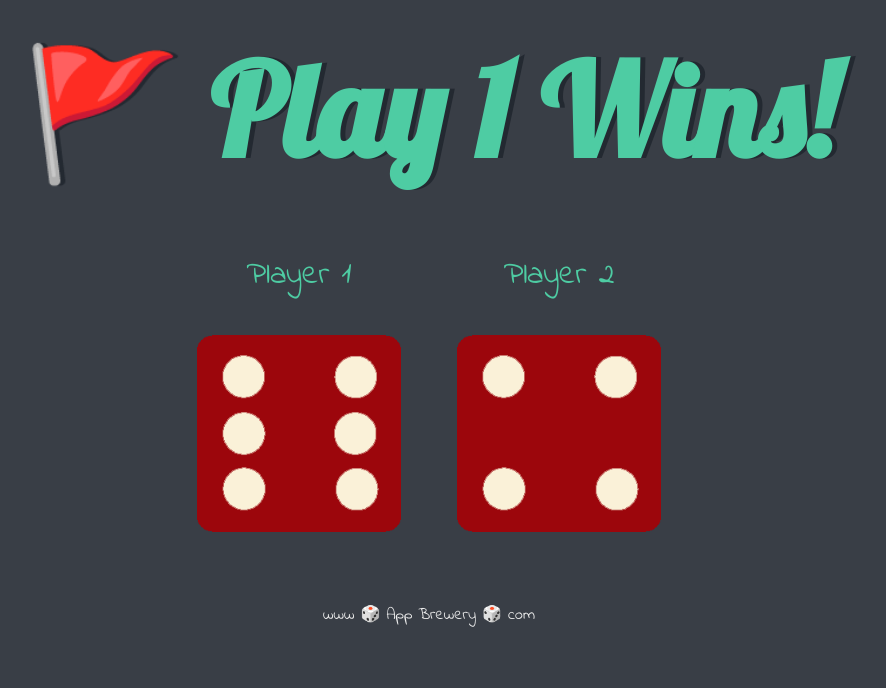
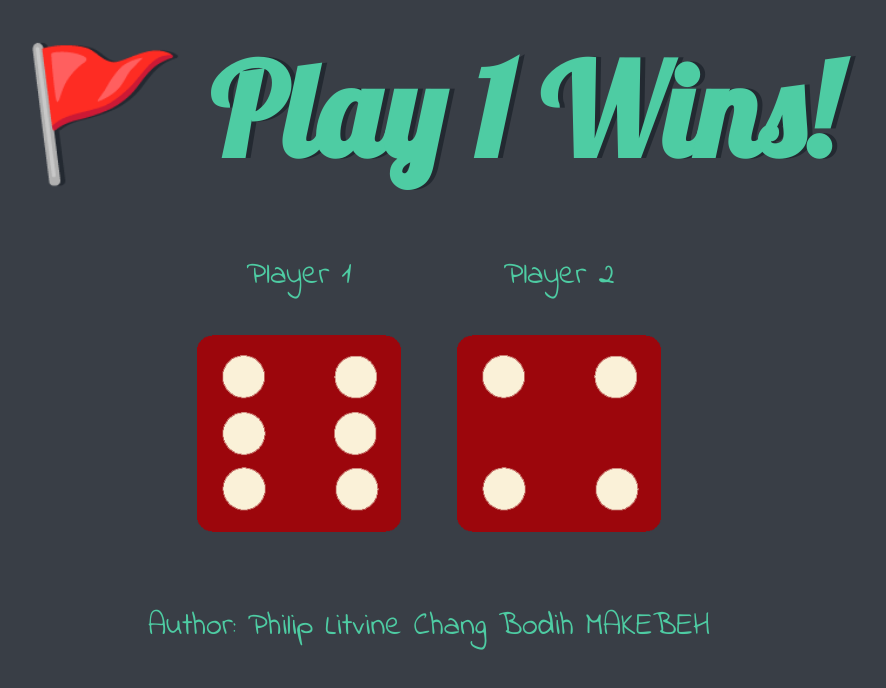
Before and after one commit to PhilipDev237/diceegame, a plain HTML site: page dicee.html in a window 1280 px wide. Shown: the whole page, without its empty margins (211-1097 px from the left). Drawn offline with Linux system fonts and the light colour scheme.

Commit message:
update html file

```diff
--- a/dicee.html
+++ b/dicee.html
@@ -29,6 +29,6 @@
       </body>
 
       <footer>
-        www 🎲 App Brewery 🎲 com
+        <p>Author: Philip Litvine Chang Bodih MAKEBEH
       </footer>
     </html>
```
